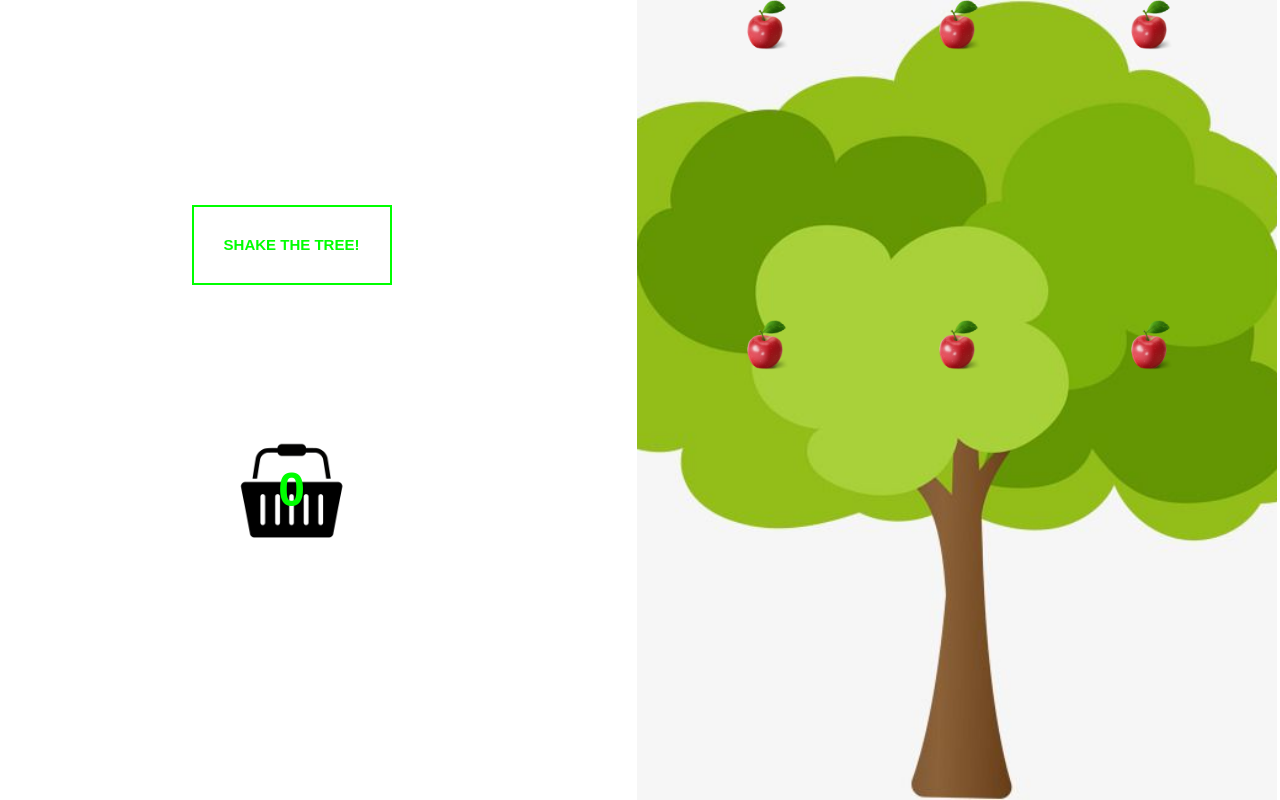
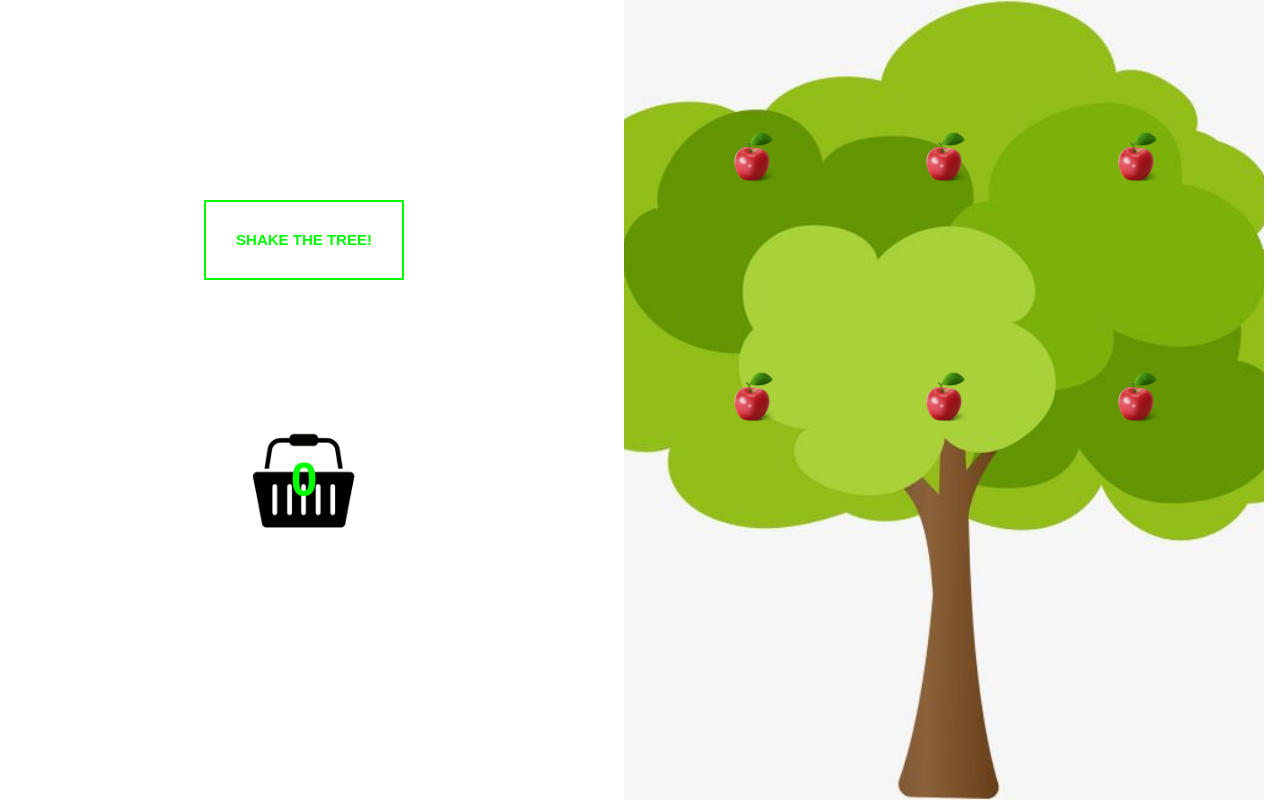
Before and after one commit to MuslumYilmaz/react-shaking-tree, a React (Create React App) app: page / in a window 1280 px wide. Built offline with nearby package versions, Linux system fonts and the light colour scheme.

Commit message:
css fixes

```diff
--- a/src/App.css
+++ b/src/App.css
@@ -4,10 +4,8 @@
   flex-direction: row;
   justify-content: space-around;
   align-items: center;
-  gap: 50px;
   width:  100vw;
   height: 100vh;
-  margin: 0 auto;
 }
 
 .basket {
@@ -15,7 +13,6 @@
   background-size: 20%;
   background-repeat: no-repeat;
   background-position: center center;
-  margin-bottom: 20px;
   height: 100%;
   display: flex;
   justify-content: center;
@@ -23,7 +20,6 @@
 }
 
 .shake-button {
-  margin:  5px auto;
   width: 200px;
   height: 80px;
   background: transparent;
@@ -53,7 +49,9 @@ button:focus {
   background-position: center center;
   display: grid;
   grid-template-columns: 40% 20% 40%;
-  grid-template-rows: 40% 60%;
+  grid-template-rows: 40% 20%;
+  justify-content: center;
+  align-items: center;
   height: 100%;
 }
 
@@ -64,7 +62,9 @@ button:focus {
   background-position: center center;
   display: grid;
   grid-template-columns: 40% 20% 40%;
-  grid-template-rows: 40% 60%;
+  grid-template-rows: 40% 20%;
+  justify-content: center;
+  align-items: center;
   height: 100%;
   animation: shake 3s forwards;
 }
@@ -92,14 +92,9 @@ button:focus {
 }
 
 .apple {
-  position: relative;
-  bottom: 0;
-  animation-duration: 4s;
 }
 
 .apple-drop {
-  position: relative;
-  bottom: 0;
   animation-name: drop;
   animation-fill-mode: forwards;
   animation-duration: 4s;
```
